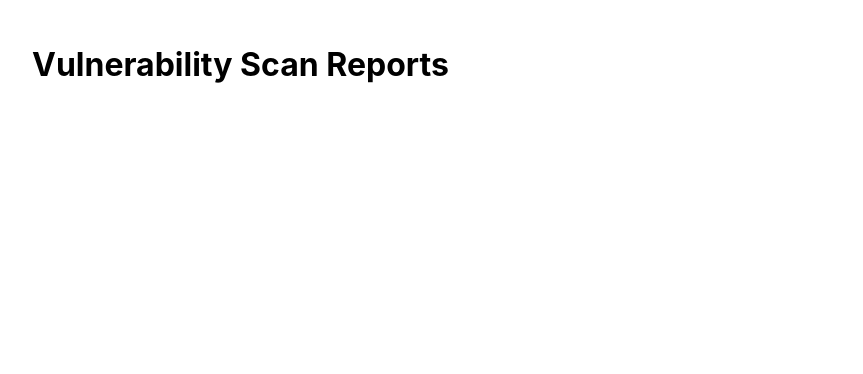
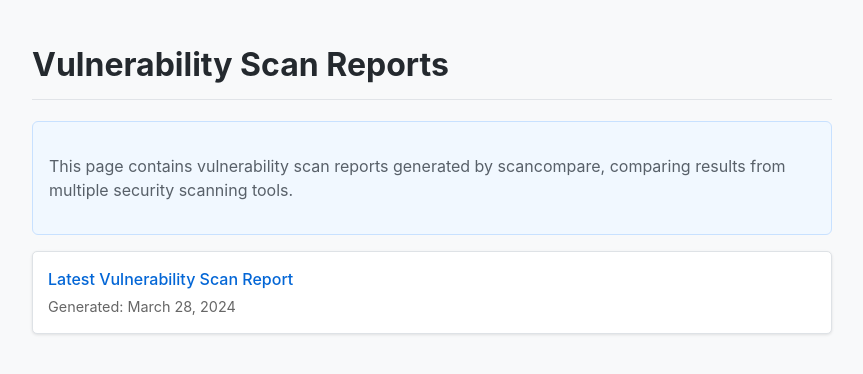
Before and after one commit to drewtwitchell/scancompare, a plain HTML site: page index.html in a window 1280 px wide. Shown: the whole page, without its empty margins (208-1071 px from the left). Drawn offline with Linux system fonts and the light colour scheme.

Commit message:
Add main index.html page

```diff
--- a/index.html
+++ b/index.html
@@ -3,63 +3,72 @@
 <head>
     <title>Vulnerability Scan Reports</title>
     <style>
-        body { font-family: -apple-system, system-ui, sans-serif; line-height: 1.5; max-width: 800px; margin: 0 auto; padding: 20px; }
-        .report-list { list-style: none; padding: 0; }
-        .report-item { margin: 10px 0; padding: 15px; border: 1px solid #eee; border-radius: 5px; }
-        .report-link { color: #0366d6; text-decoration: none; }
-        .report-link:hover { text-decoration: underline; }
-        .timestamp { color: #666; font-size: 0.9em; }
+        body {
+            font-family: -apple-system, system-ui, sans-serif;
+            line-height: 1.5;
+            max-width: 800px;
+            margin: 0 auto;
+            padding: 20px;
+            background-color: #f8f9fa;
+        }
+        .report-list {
+            list-style: none;
+            padding: 0;
+        }
+        .report-item {
+            margin: 10px 0;
+            padding: 15px;
+            border: 1px solid #dee2e6;
+            border-radius: 5px;
+            background-color: white;
+            box-shadow: 0 1px 3px rgba(0,0,0,0.1);
+            transition: transform 0.2s ease-in-out;
+        }
+        .report-item:hover {
+            transform: translateY(-2px);
+            box-shadow: 0 4px 6px rgba(0,0,0,0.1);
+        }
+        .report-link {
+            color: #0366d6;
+            text-decoration: none;
+            font-weight: 500;
+            display: block;
+        }
+        .report-link:hover {
+            text-decoration: underline;
+        }
+        .timestamp {
+            color: #666;
+            font-size: 0.9em;
+            margin-top: 5px;
+        }
+        h1 {
+            color: #24292e;
+            border-bottom: 1px solid #e1e4e8;
+            padding-bottom: 0.3em;
+        }
+        .description {
+            color: #586069;
+            margin: 1em 0;
+            padding: 1em;
+            background-color: #f1f8ff;
+            border-radius: 6px;
+            border: 1px solid #c8e1ff;
+        }
     </style>
 </head>
 <body>
     <h1>Vulnerability Scan Reports</h1>
-    <div id="reports"></div>
-    <script>
-        async function listReports() {
-            const reportsList = document.getElementById('reports');
-            const ul = document.createElement('ul');
-            ul.className = 'report-list';
-
-            // Get list of report directories
-            const reports = [];
-            const response = await fetch('reports/');
-            const text = await response.text();
-            const parser = new DOMParser();
-            const doc = parser.parseFromString(text, 'text/html');
-            const links = doc.getElementsByTagName('a');
-
-            for (const link of links) {
-                const href = link.getAttribute('href');
-                if (href.startsWith('20') || href.includes('_202')) {
-                    reports.push({
-                        path: href,
-                        date: new Date(href.split('_')[1].split('/')[0])
-                    });
-                }
-            }
-
-            // Sort reports by date (newest first)
-            reports.sort((a, b) => b.date - a.date);
-
-            // Create list items
-            reports.forEach(report => {
-                const li = document.createElement('li');
-                li.className = 'report-item';
-                const imageName = report.path.split('_')[0];
-                const timestamp = new Date(report.date).toLocaleString();
-                li.innerHTML = `
-                    <a href="reports/${report.path}" class="report-link">
-                        ${imageName.replace(/_/g, ':')}
-                    </a>
-                    <div class="timestamp">Generated: ${timestamp}</div>
-                `;
-                ul.appendChild(li);
-            });
-
-            reportsList.appendChild(ul);
-        }
-
-        listReports();
-    </script>
+    <div class="description">
+        <p>This page contains vulnerability scan reports generated by scancompare, comparing results from multiple security scanning tools.</p>
+    </div>
+    <div id="reports">
+        <ul class="report-list">
+            <li class="report-item">
+                <a href="reports/index.html" class="report-link">Latest Vulnerability Scan Report</a>
+                <div class="timestamp">Generated: March 28, 2024</div>
+            </li>
+        </ul>
+    </div>
 </body>
 </html>
```
